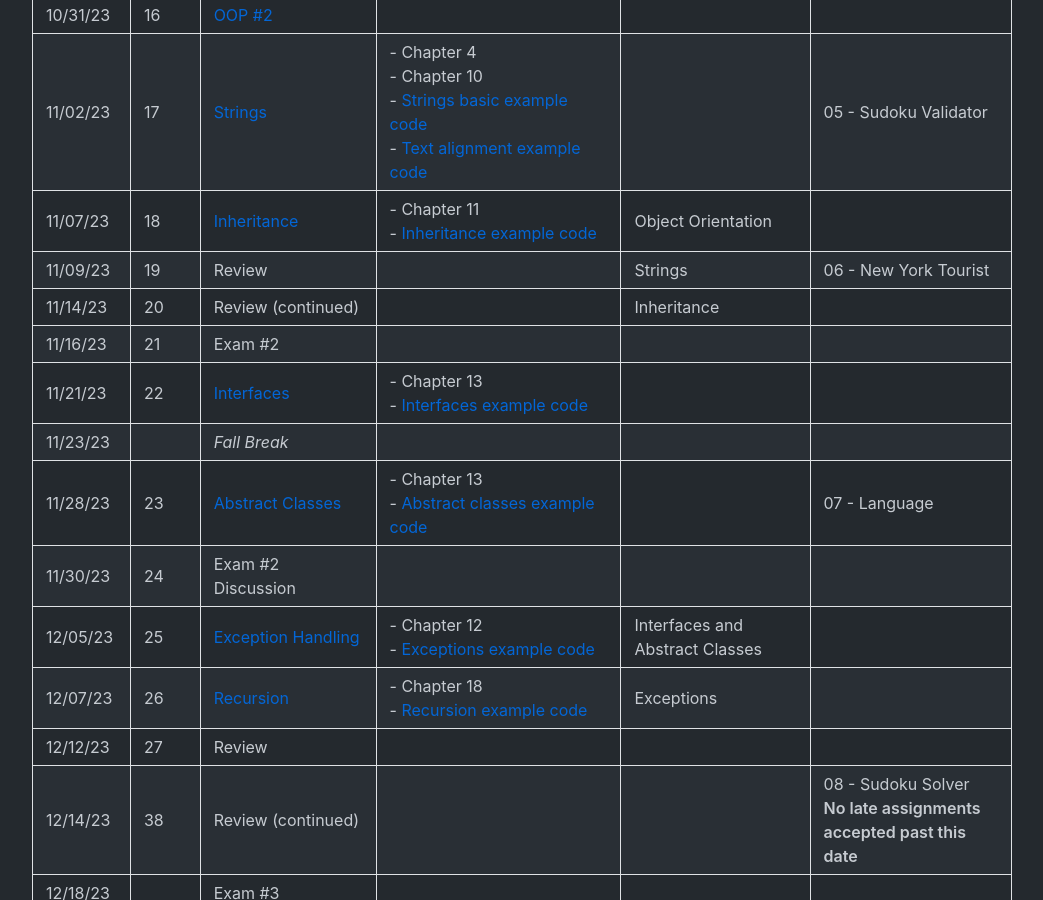
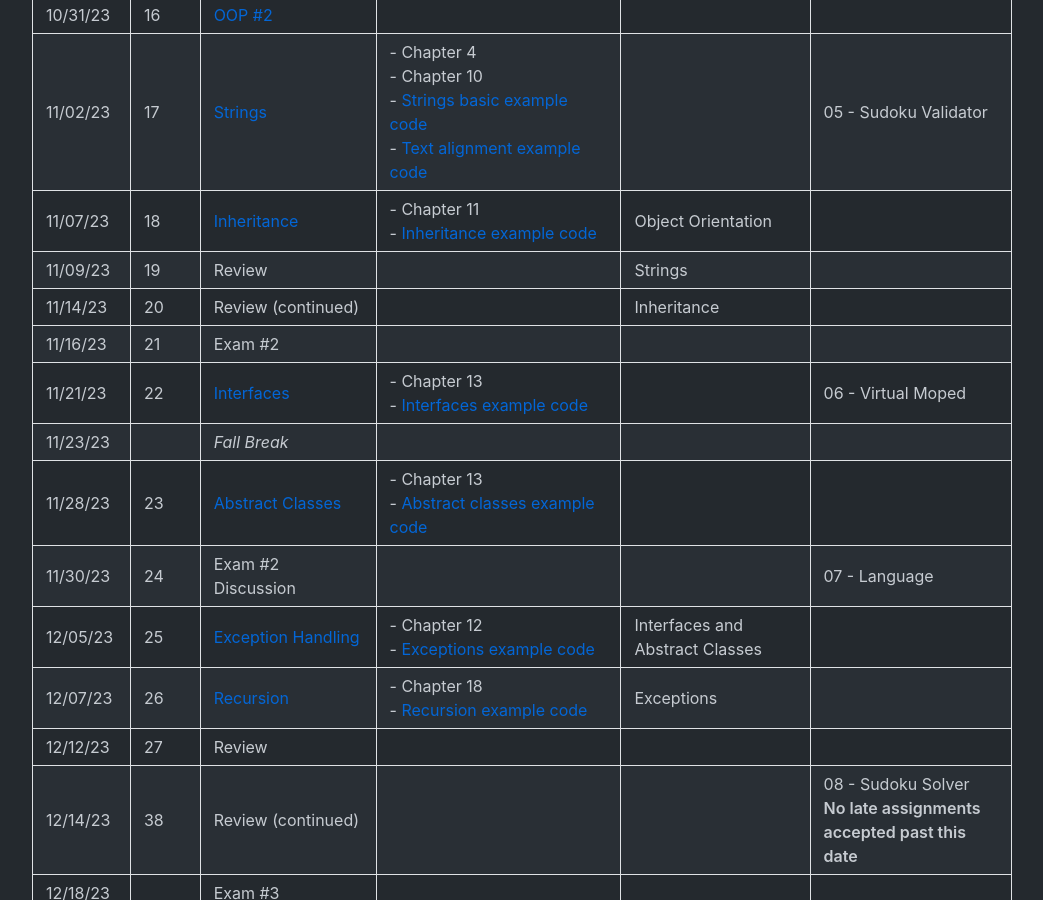
Before and after one commit to nyu-daniel-zint/intro-to-computer-science-2024-spring, a Jekyll site: the page built from content/schedule.md, in a window 1280 px wide and 900 px high, scrolled down 1338 px. Shown: the whole window, without its empty margins (118-1161 px from the left). Built offline with Jekyll 4.4.1, drawn with Linux system fonts in a browser that asks for light colours; comment, search, counter and statistics services are not loaded.

Commit message:
Update assignment dues.

```diff
--- a/content/schedule.md
+++ b/content/schedule.md
@@ -31,13 +31,13 @@ Department of Computer Science
 | 10/31/23 | 16    | [OOP #2](./slides/object-orientation-2)                     |                                                                                                                                                                                                                                                    |                                 |                                                                          |
 | 11/02/23 | 17    | [Strings](./slides/strings-as-objects)                      | - Chapter 4<br />- Chapter 10<br />- [Strings basic example code](https://github.com/nyu-java-programming/string-examples)<br />- [Text alignment example code](https://github.com/nyu-java-programming/text-alignment)                            |                                 | 05 - Sudoku Validator                                                    |
 | 11/07/23 | 18    | [Inheritance](./slides/inheritance)                         | - Chapter 11<br />- [Inheritance example code](https://github.com/nyu-java-programming/simple-inheritance-example)                                                                                                                                 | Object Orientation              |                                                                          |
-| 11/09/23 | 19    | Review                                                      |                                                                                                                                                                                                                                                    | Strings                         | 06 - New York Tourist                                                    |
+| 11/09/23 | 19    | Review                                                      |                                                                                                                                                                                                                                                    | Strings                         |                                                                          |
 | 11/14/23 | 20    | Review (continued)                                          |                                                                                                                                                                                                                                                    | Inheritance                     |                                                                          |
 | 11/16/23 | 21    | Exam #2                                                     |                                                                                                                                                                                                                                                    |                                 |                                                                          |
-| 11/21/23 | 22    | [Interfaces](./slides/interfaces)                           | - Chapter 13<br />- [Interfaces example code](https://github.com/nyu-java-programming/interface-examples)                                                                                                                                          |                                 |                                                                          |
+| 11/21/23 | 22    | [Interfaces](./slides/interfaces)                           | - Chapter 13<br />- [Interfaces example code](https://github.com/nyu-java-programming/interface-examples)                                                                                                                                          |                                 | 06 - Virtual Moped                                                       |
 | 11/23/23 |       | _Fall Break_                                                |                                                                                                                                                                                                                                                    |                                 |                                                                          |
-| 11/28/23 | 23    | [Abstract Classes](./slides/abstract-classes)               | - Chapter 13<br />- [Abstract classes example code](https://github.com/nyu-java-programming/abstract-classes-examples)                                                                                                                             |                                 | 07 - Language                                                            |
-| 11/30/23 | 24    | Exam #2 Discussion                                          |                                                                                                                                                                                                                                                    |                                 |                                                                          |
+| 11/28/23 | 23    | [Abstract Classes](./slides/abstract-classes)               | - Chapter 13<br />- [Abstract classes example code](https://github.com/nyu-java-programming/abstract-classes-examples)                                                                                                                             |                                 |                                                                          |
+| 11/30/23 | 24    | Exam #2 Discussion                                          |                                                                                                                                                                                                                                                    |                                 | 07 - Language                                                            |
 | 12/05/23 | 25    | [Exception Handling](./slides/exception-handling)           | - Chapter 12<br />- [Exceptions example code](https://github.com/nyu-java-programming/exceptions-examples)                                                                                                                                         | Interfaces and Abstract Classes |                                                                          |
 | 12/07/23 | 26    | [Recursion](./slides/recursion)                             | - Chapter 18<br />- [Recursion example code](https://github.com/nyu-java-programming/recursion-examples)                                                                                                                                           | Exceptions                      |                                                                          |
 | 12/12/23 | 27    | Review                                                      |                                                                                                                                                                                                                                                    |                                 |                                                                          |
```
